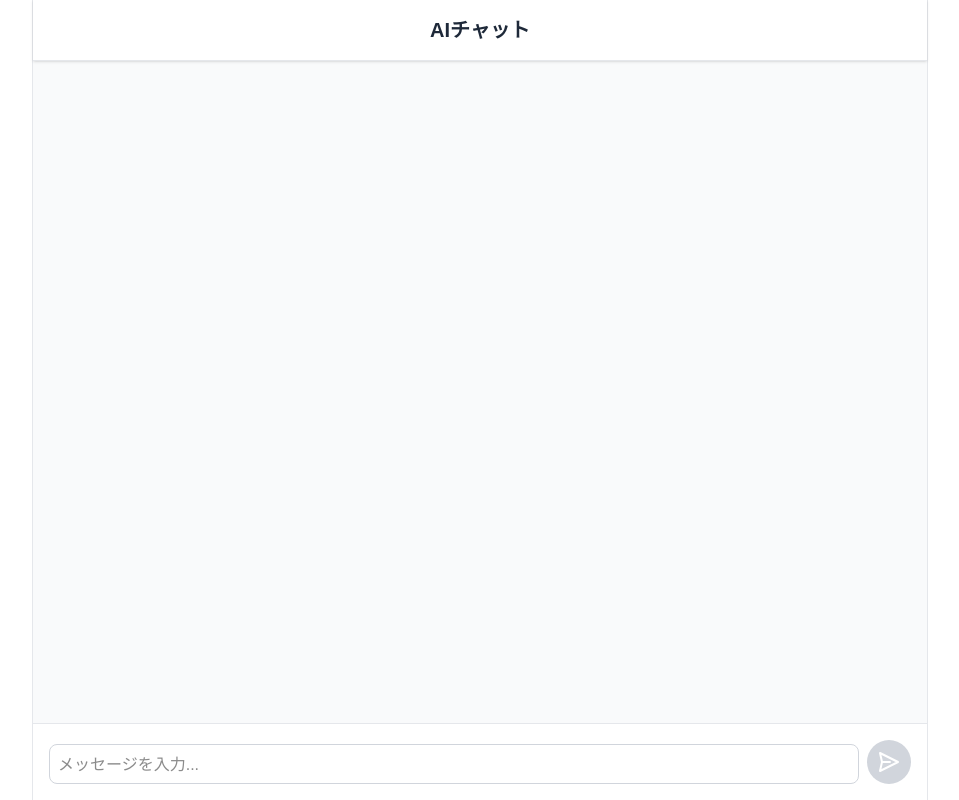
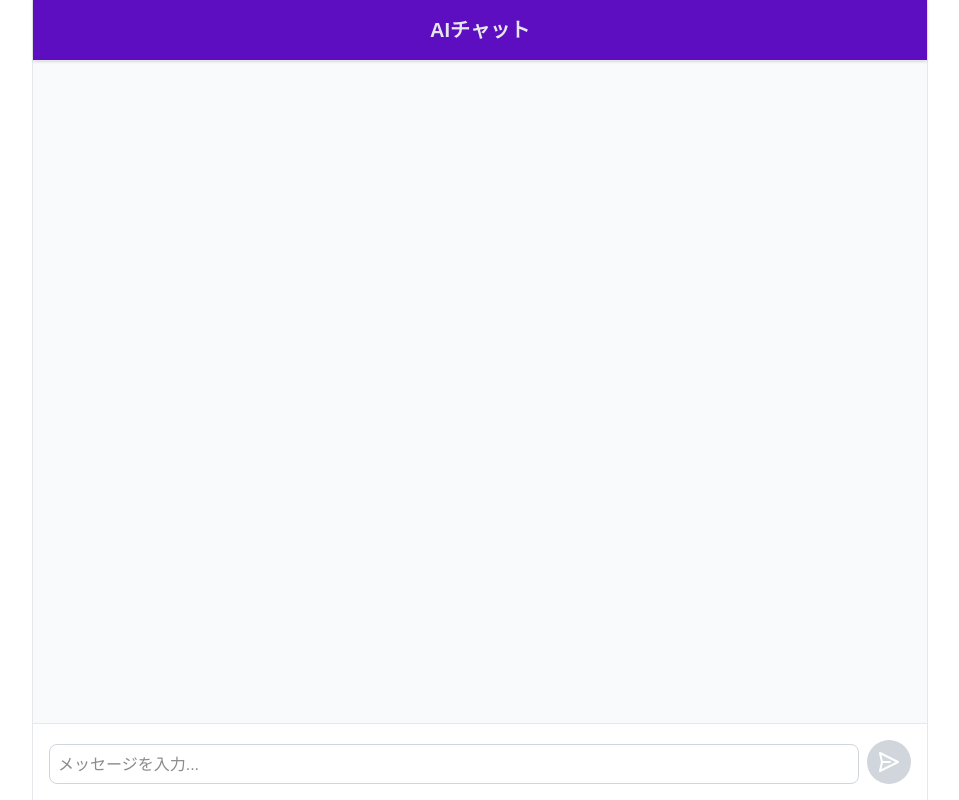
Before and after one commit to Utakata1024/ichthyo-cup-frontend, a Next.js app: page /chat in a window 1280 px wide. Shown: the whole page, without its empty margins (160-1119 px from the left). Built offline with nearby package versions, Linux system fonts and the light colour scheme.

Commit message:
ヘッダーの色を紫に変更

```diff
--- a/src/app/chat/page.tsx
+++ b/src/app/chat/page.tsx
@@ -38,8 +38,8 @@ export default function Home() {
 
     return (
         <div className="flex flex-col h-screen bg-gray-50 max-w-4xl mx-auto border-x border-gray-200">
-            <header className="p-4 bg-white border-b border-gray-200 shadow-sm text-center">
-                <h1 className="text-xl font-bold text-gray-800">AIチャット</h1>
+            <header className="p-4 bg-violet-800 border-b border-gray-200 shadow-sm text-center">
+                <h1 className="text-xl font-bold text-gray-200">AIチャット</h1>
             </header>
             <main className="flex-1 flex flex-col overflow-hidden">
                 <ChatWindow
```
